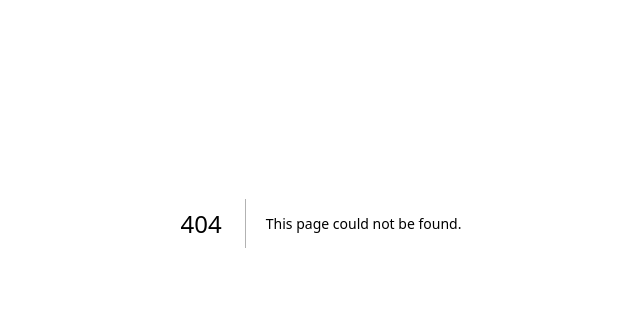
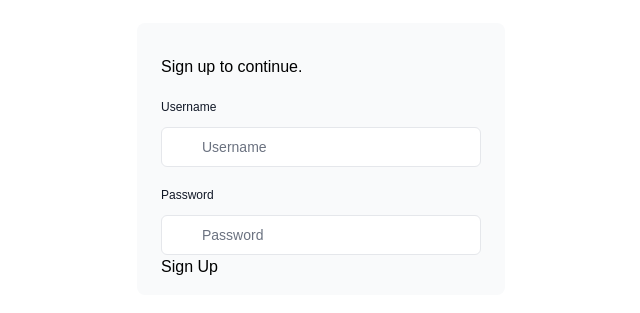
Before and after one commit to jahn123/meal-planner, a Next.js app: page /signup in a window 1280 px wide. Before the commit this address had no page. Shown: the part 177-490 px from the top of the page, without its empty margins (319-959 px from the left). Built offline with nearby package versions, Linux system fonts and the light colour scheme; no server answers.

Commit message:
added sign up route and sign up form component

```diff
--- /dev/null
+++ b/app/signup/page.tsx
@@ -0,0 +1,11 @@
+import SignUpForm from '../ui/signup-form';
+
+export default function Page() {
+  return (
+    <main className="flex items-center justify-center md:h-screen">
+      <div className="relative mx-auto flex w-full max-w-[400px] flex-col space-y-2.5 p-4 md:-mt-32">
+        <SignUpForm />
+      </div>
+    </main>
+  );
+}
--- /dev/null
+++ b/app/ui/signup-form.tsx
@@ -0,0 +1,54 @@
+'use client';
+
+import { createUser, UserState } from '../lib/actions';
+import { useActionState } from 'react';
+
+export default function SignUpForm() {
+  const initialState: UserState = { message: null, errors: {} };
+  const [state, formAction] = useActionState(createUser, initialState);
+
+  return (
+    <form action={formAction} className="space-y-3">
+      <div className="flex-1 rounded-lg bg-gray-50 px-6 pb-4 pt-8 text-black">
+        <h1>
+          Sign up to continue.
+        </h1>
+        <div className="w-full">
+          <label
+            className="mb-3 mt-5 block text-xs font-medium text-gray-900"
+            htmlFor="username"
+          >
+            Username
+          </label>
+          <div>
+            <input
+              className="peer block w-full rounded-md border border-gray-200 py-[9px] pl-10 text-sm outline-2 placeholder:text-gray-500"
+              id="username"
+              type="text"
+              name="username"
+              placeholder="Username"
+              required
+            />
+          </div>
+          <label
+            className="mb-3 mt-5 block text-xs font-medium text-gray-900"
+            htmlFor="username"
+          >
+            Password
+          </label>
+          <div>
+            <input
+              className="peer block w-full rounded-md border border-gray-200 py-[9px] pl-10 text-sm outline-2 placeholder:text-gray-500"
+              id="password"
+              type="password"
+              name="password"
+              placeholder="Password"
+              required
+            />
+          </div>
+        </div>
+        <button>Sign Up</button>
+      </div>
+    </form>
+  );
+}
```
